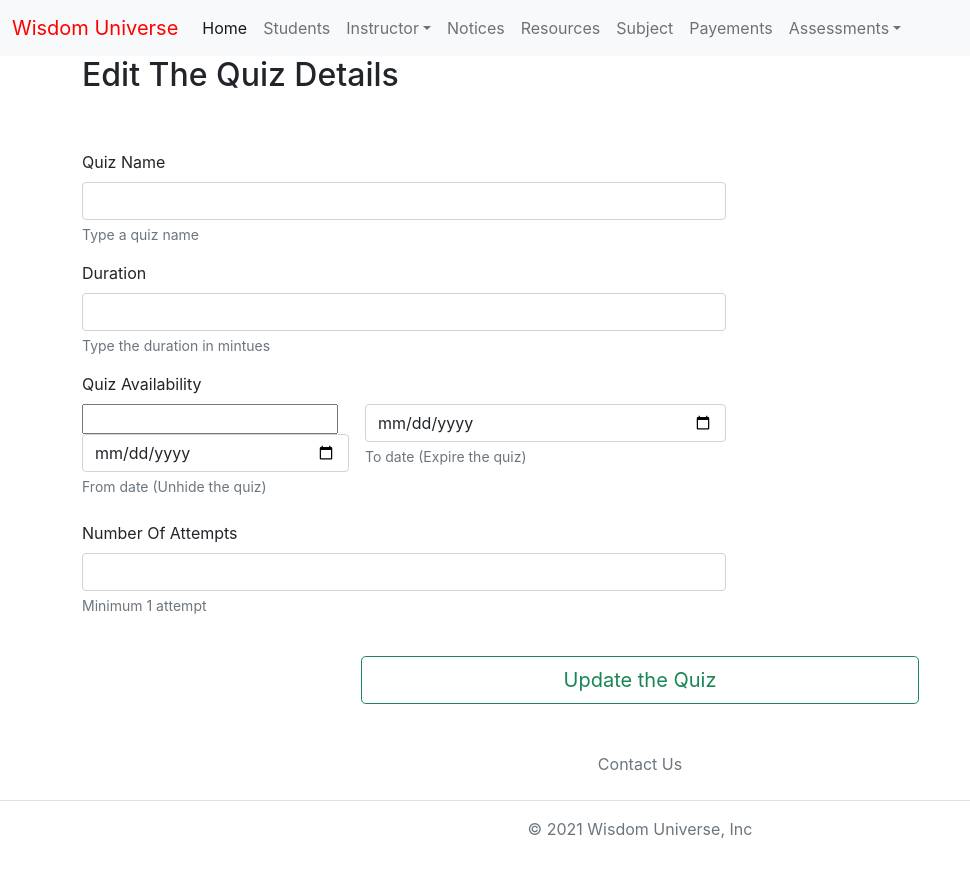
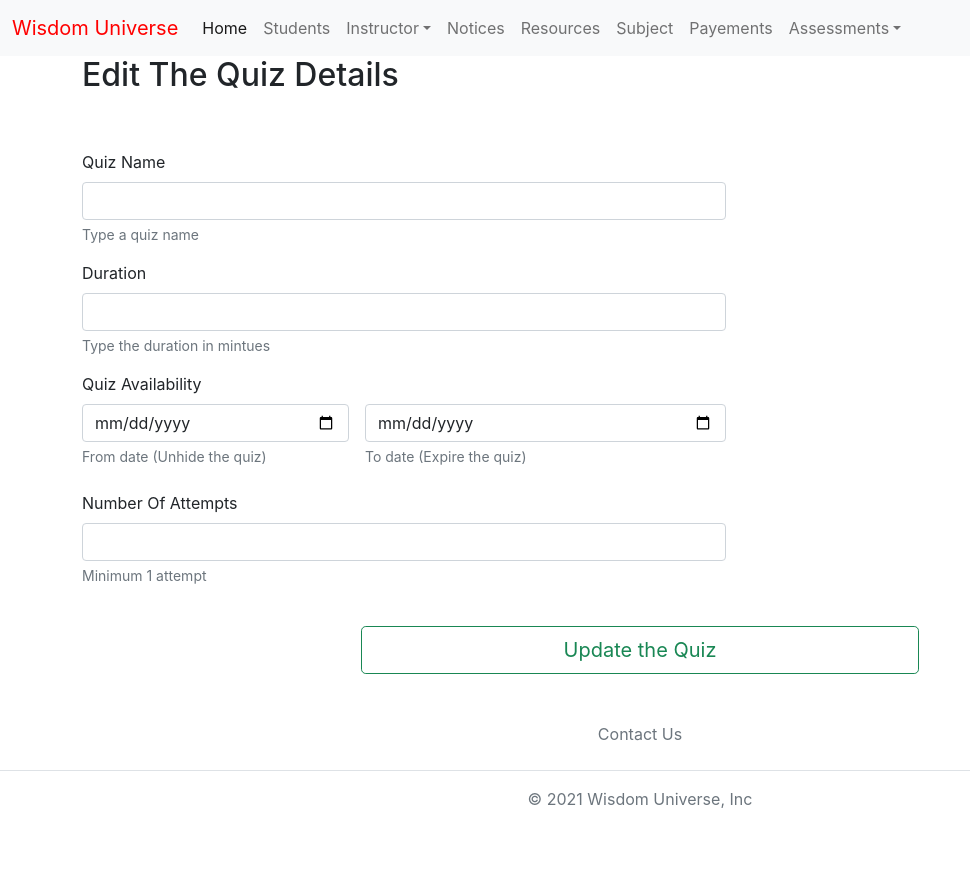
Before and after one commit to ProjectITP/WisdomUniverse, a React (Create React App) app: page /i/quizupdate/1 in a window 1280 px wide. Shown: the top 874 px of the page, without its empty margins (0-970 px from the left). Built offline with nearby package versions, Linux system fonts and the light colour scheme; no server answers; the HTML template or start-up script is replaced by a standard one.

Commit message:
Update QuizUpdate.js

```diff
--- a/src/components/QuizUpdate.js
+++ b/src/components/QuizUpdate.js
@@ -1,8 +1,6 @@
 import React, { Component } from 'react';
 import {Link} from 'react-router-dom';
 import axios from 'axios';
-import DatePicker from "react-datepicker";
-import "react-datepicker/dist/react-datepicker.css";
 
 // you will need the css that comes with bootstrap@3. if you are using
 // a tool like webpack, you can do the following:
@@ -105,7 +103,6 @@ export default class QuizUpdate extends Component {
                 <div className="row g-3">
                     <div className="col-sm-3" id="datetimepicker1">
                             <label for="exampleInputEmail1" className="form-label">Quiz Availability</label>
-                            <DatePicker id="example-datepicker" name="FromDate" startDate="FromDate" value={this.state.Fro} onChange={(date)=>this.handleInputChange(date, 'FromDate')} />
                                 <input type="date" className="form-control date" id="datepicker" placeholder="From date" name="FromDate" value={this.state.FromDate}  onChange={this.handleInputChange} required={true}/>
 
                             <div id="emailHelp" className="form-text">From date (Unhide the quiz)</div>
```
